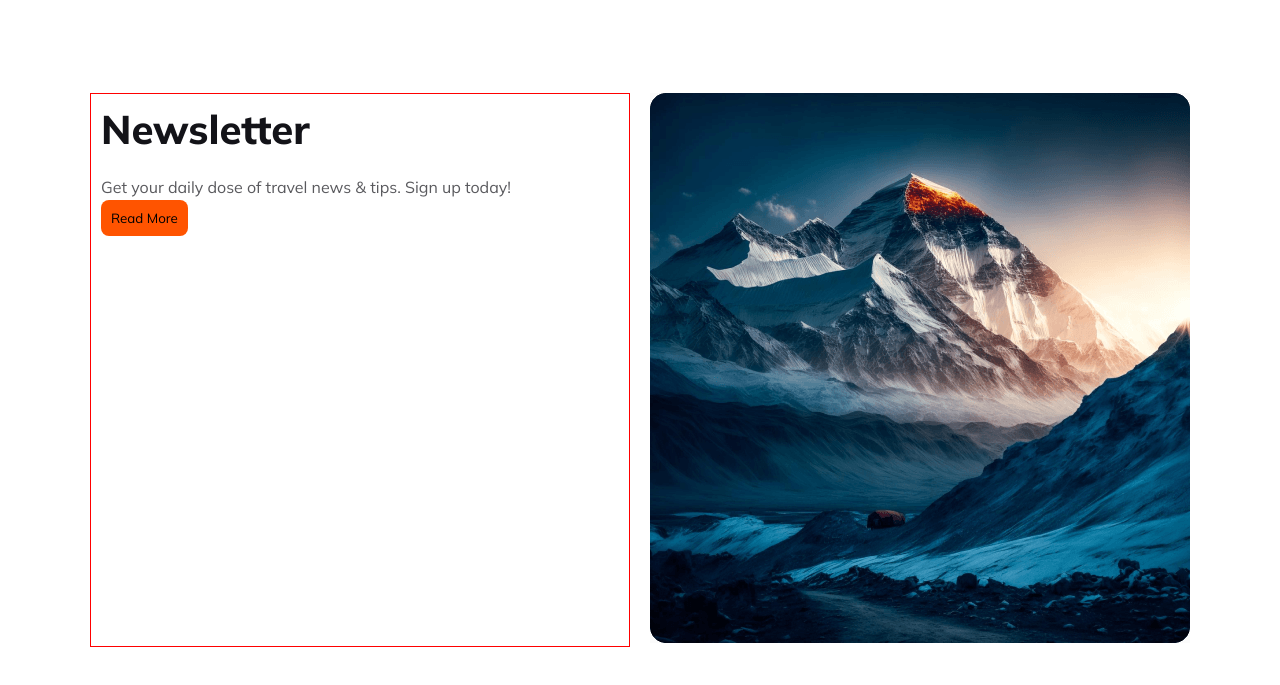
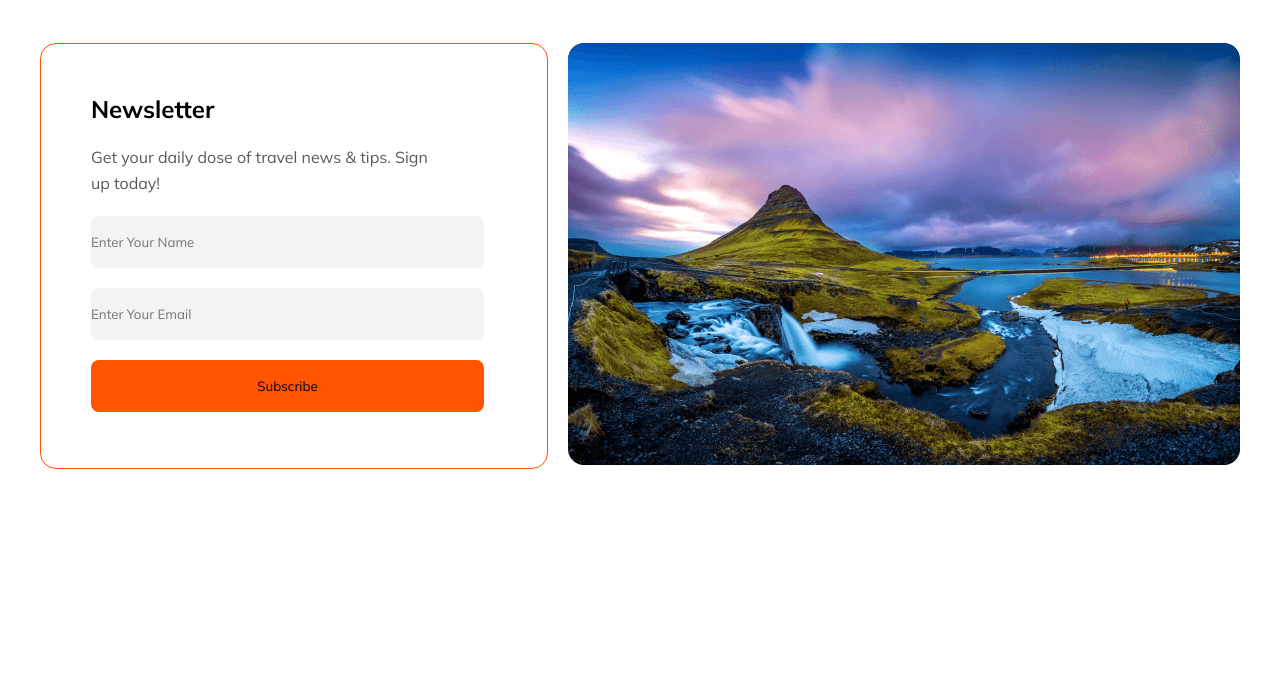
Before and after one commit to masudrana2017/B9A2-Hero-Travel, a plain HTML site: page index.html in a window 1280 px wide. Shown: the part 4892-5577 px from the top of the page. After the commit the page ends 5361 px from the top, so only its background shows below. Drawn offline with Linux system fonts and the light colour scheme.

Commit message:
add newsleter

```diff
--- a/index.html
+++ b/index.html
@@ -721,16 +721,16 @@
       </section>
       <section class="news-section">
         <div class="news-content">
-            <h2 class="news-title">Newsletter</h2>
-            <p class="news-paragraph">Get your daily dose of travel news & tips. Sign up today!</p>
-            <div class="input-box">
-              <button class="primary-btn">Read More</button>
-            </div>
-
+          <h2 class="news-title">Newsletter</h2>
+          <p class="news-paragraph">Get your daily dose of travel news & tips. Sign up today!</p>
+          <input type="text" placeholder="Enter Your Name">
+          <input type="email" placeholder="Enter Your Email">
+          <button class="subcriber-btn">Subscribe</button>
         </div>
         <div class="news-banner">
-            <img src="Images/Rectangle 4.png" alt="">
+          <img src="Images/Rectangle 8 (1).png" alt="">
         </div>
+
     </section>
     </main>
 </body>
--- a/style/style.css
+++ b/style/style.css
@@ -358,30 +358,14 @@ main{
 }
 .news-section{
     display: flex;
-    justify-content: space-between;
+    margin-top: 50px;
     gap: 20px;
-    margin-top: 50px;
+}
+
+.news-content{
     padding: 50px;
-
-}
-.news-content{
-    width: 50%;
-    padding: 10px;
-    border: 1px solid red;
-}
-.news-banner{
-    width: 50%;
-}
-.news-title{
-    color: #131318;
-    font-family: Mulish;
-    font-size: 40px;
-    font-style: normal;
-    font-weight: 800;
-}
-.tour-banner img{
-    width: 100%;
-    height: 80%;
+    border-radius: 16px;
+    border: 1px solid #FF5400;
 }
 .news-paragraph{
     color: rgba(19, 19, 24, 0.70);
@@ -391,6 +375,25 @@ main{
     font-weight: 400;
     line-height: 26px; /* 162.5% */
     margin-top: 20px;
+    width: 350px;
+}
+input{
+    width: 393px;
+    height: 52px;
+    border-radius: 8px;
+    background: rgba(19, 19, 24, 0.05);
+    border: none;
+    gap: 10px;
+    margin-top: 20px;
+}
+.subcriber-btn{
+width: 393px;
+height: 52px;
+border-radius: 8px;
+background: #FF5400;
+border: none;
+cursor: pointer;
+margin-top: 20px;
 }
 /* End Main Section */
 /* Media Query */
```
